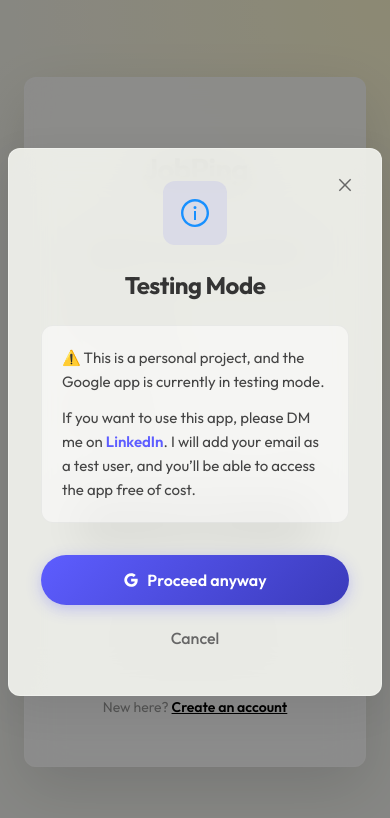
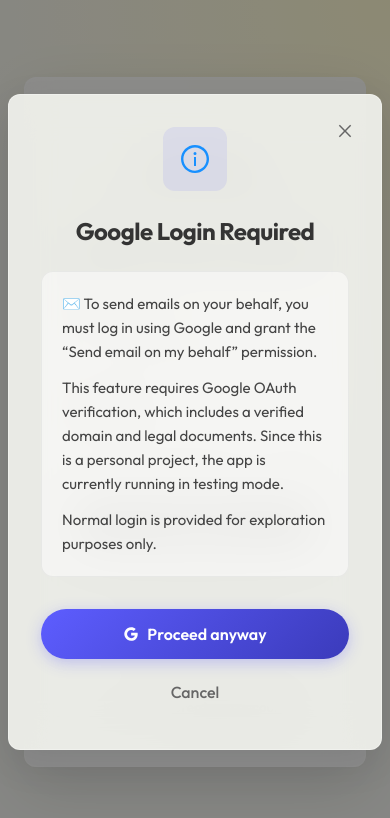
Before and after one commit to AjayRathore21/JobPing, a React (Vite) app in the folder cold-mailer-fe/: page /login in a window 390 px wide. Both pictures are taken after a click on the button "Google Account". Shown: the top 818 px of the page. Built offline with nearby package versions, Linux system fonts and the light colour scheme; no server answers.

Commit message:
imfor message update

```diff
--- a/cold-mailer-fe/src/components/AuthRestrictionModal.tsx
+++ b/cold-mailer-fe/src/components/AuthRestrictionModal.tsx
@@ -24,26 +24,21 @@
 }) => {
   const content = {
     TEST_MODE: {
-      title: "Testing Mode",
+      title: "Google Login Required",
       icon: <InfoCircleOutlined className="modal-icon-info" />,
       message: (
         <>
           <Text className="modal-text">
-            ⚠️ This is a personal project, and the Google app is currently in
-            testing mode.
+            ✉️ To send emails on your behalf, you must log in using Google and
+            grant the “Send email on my behalf” permission.
           </Text>
           <Text className="modal-text mt-sm">
-            If you want to use this app, please DM me on{" "}
-            <a
-              href="https://www.linkedin.com/in/ajay-rathore-01/"
-              target="_blank"
-              rel="noopener noreferrer"
-              className="modal-link"
-            >
-              LinkedIn
-            </a>
-            . I will add your email as a test user, and you’ll be able to access
-            the app free of cost.
+            This feature requires Google OAuth verification, which includes a
+            verified domain and legal documents. Since this is a personal
+            project, the app is currently running in testing mode.
+          </Text>
+          <Text className="modal-text mt-sm">
+            Normal login is provided for exploration purposes only.
           </Text>
         </>
       ),
--- a/cold-mailer-fe/src/components/PreviewCsv.scss
+++ b/cold-mailer-fe/src/components/PreviewCsv.scss
@@ -78,6 +78,10 @@
 
     .ant-modal-body {
         padding: 0 24px 24px !important;
+
+        @media (max-width: 576px) {
+            padding: 0 16px 16px !important;
+        }
     }
 
     .selection-bar {
@@ -89,9 +93,28 @@
         align-items: center;
         justify-content: space-between;
 
+        @media (max-width: 768px) {
+            flex-direction: column;
+            align-items: flex-start;
+            gap: 16px;
+            padding: 16px;
+        }
+
         .modern-checkbox {
             .ant-checkbox-inner {
                 border-radius: 4px;
+            }
+        }
+
+        .range-controls {
+            @media (max-width: 576px) {
+                width: 100%;
+
+                .ant-space {
+                    width: 100%;
+                    gap: 8px !important;
+                    flex-wrap: wrap;
+                }
             }
         }
 
@@ -111,6 +134,10 @@
 
     .preview-modal-title {
         margin: 0 !important;
+
+        @media (max-width: 576px) {
+            font-size: 18px !important;
+        }
     }
 
     .loading-container {
--- a/cold-mailer-fe/src/components/PreviewCsvData.tsx
+++ b/cold-mailer-fe/src/components/PreviewCsvData.tsx
@@ -196,12 +196,13 @@
         dataIndex: header,
         key: header,
         ellipsis: true,
+        width: header.toLowerCase() === "email" ? 200 : 120,
       })),
     {
       title: "Actions",
       key: "actions",
       fixed: "right",
-      width: 150,
+      width: screens.xs ? 80 : 120,
       render: (_, record: Record<string, string>) => {
         const key = record.key;
         const { isSent, isFailed } = getRowStatus(record);
```
